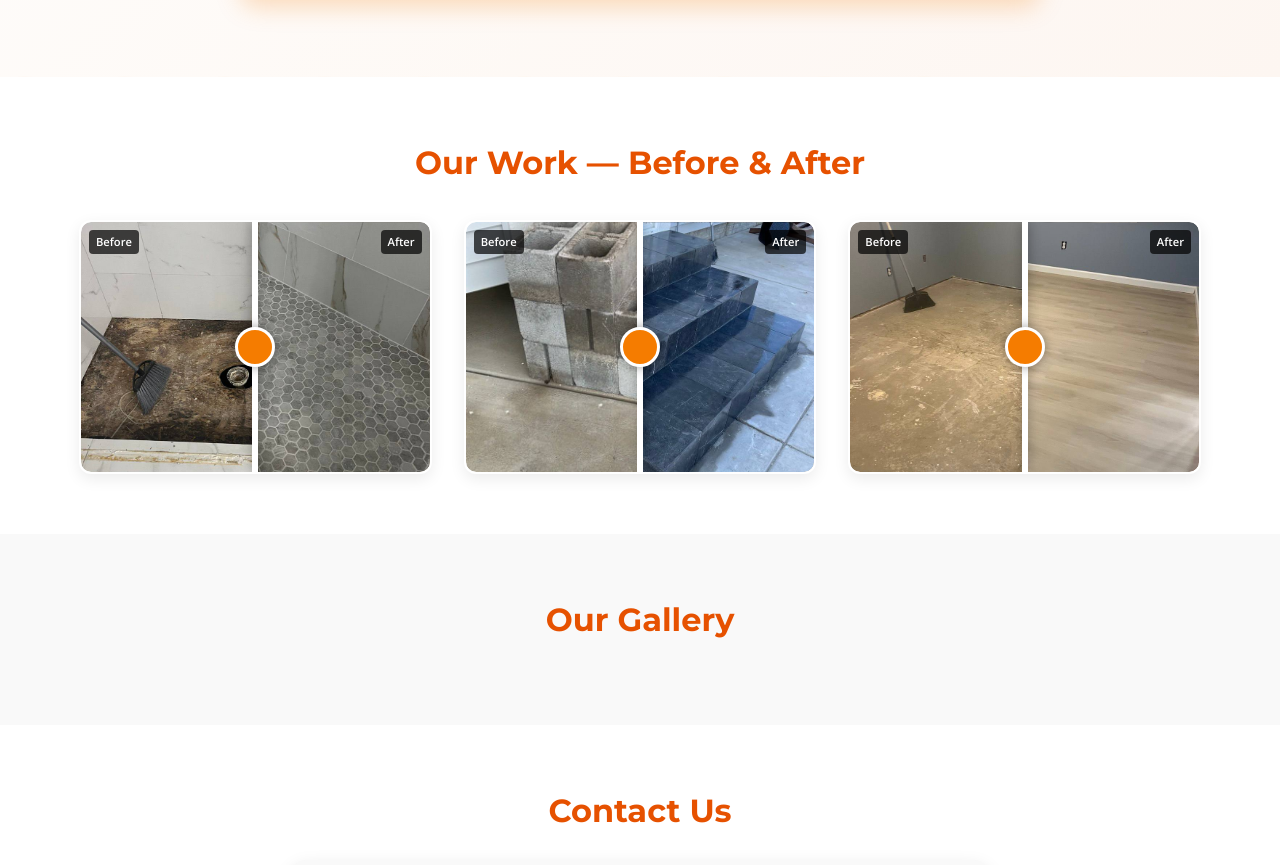
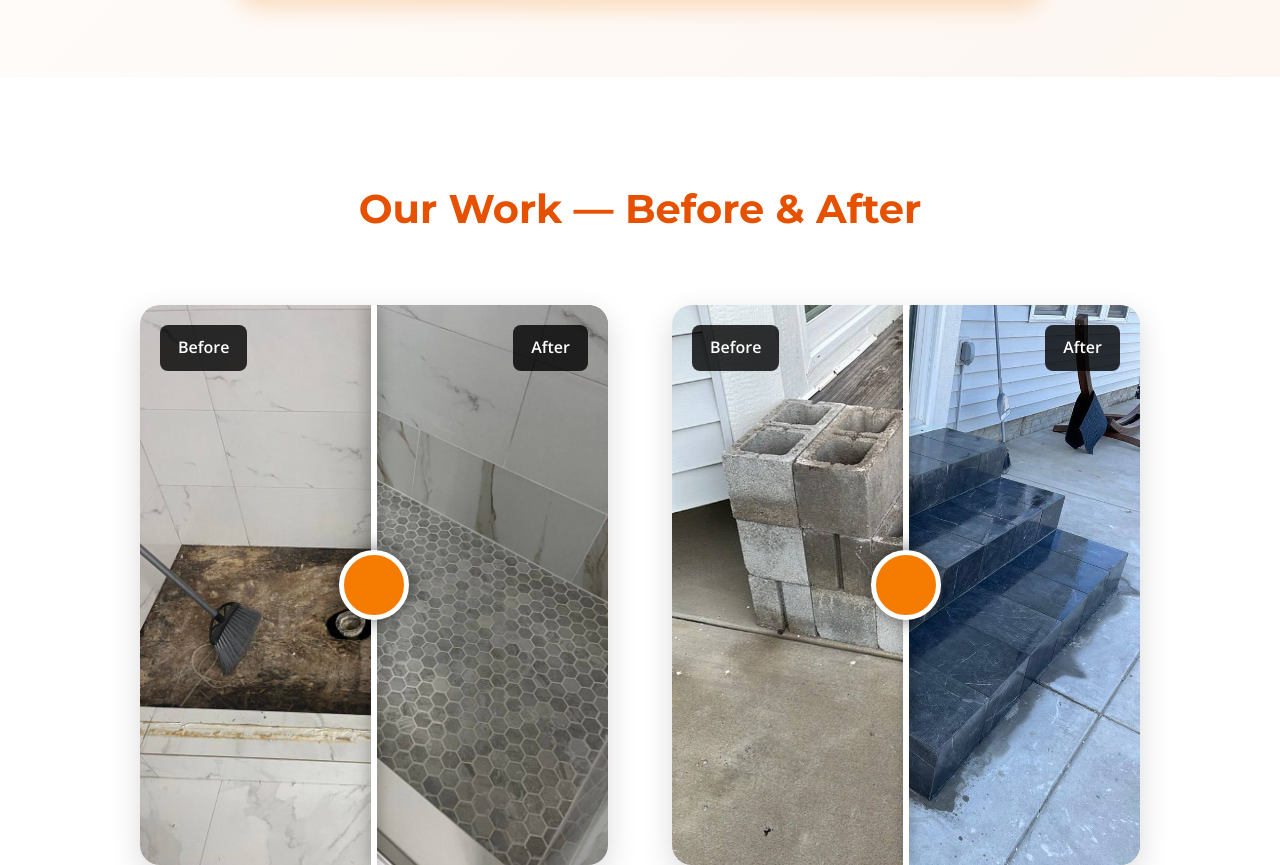
Before and after one commit to Doggy228/vb-build, a website: page index.html in a window 1280 px wide. Shown: the part 1856-2721 px from the top of the page. Drawn offline with nearby package versions, Linux system fonts and the light colour scheme; no server answers.

Commit message:
add before/after

```diff
--- a/index.html
+++ b/index.html
@@ -66,8 +66,6 @@
             color: #333;
             background: #fff;
             overflow-x: hidden;
-            margin: 0;
-            padding: 0;
         }
         img { max-width: 100%; height: auto; display: block; }
         a { text-decoration: none; color: inherit; }
@@ -87,8 +85,6 @@
             position: fixed;
             width: 100%;
             top: 0;
-            left: 0;
-            right: 0;
             z-index: 1000;
             box-shadow: 0 3px 12px rgba(0,0,0,0.2);
             height: 70px;
@@ -121,7 +117,6 @@
             font-weight: 600;
             font-size: 0.88rem;
             transition: color 0.3s;
-            cursor: pointer;
         }
         nav a:hover {
             color: var(--orange-light);
@@ -377,19 +372,93 @@
             margin-bottom: 0.5rem;
         }
 
-        .before-after { background: #fff; border-radius: 12px; overflow: hidden; box-shadow: 0 5px 15px rgba(0,0,0,0.08); transition: all 0.35s ease; border: 2px solid transparent; position: relative; }
-        .before-after:hover { transform: translateY(-6px); border-color: var(--orange-main); }
-        .ba-container { position: relative; width: 100%; height: 180px; overflow: hidden; border-radius: 10px; cursor: ew-resize; user-select: none; touch-action: pan-y; }
-        .ba-before, .ba-after { position: absolute; top: 0; left: 0; width: 100%; height: 100%; object-fit: cover; }
-        .ba-after { clip-path: polygon(50% 0, 100% 0, 100% 100%, 50% 100%); z-index: 1; }
-        .ba-resizer { position: absolute; top: 0; left: 50%; width: 6px; height: 100%; background: #fff; transform: translateX(-50%); box-shadow: 0 0 12px rgba(0,0,0,0.4); cursor: ew-resize; z-index: 10; }
-        .ba-handle { position: absolute; top: 50%; left: 50%; width: 34px; height: 34px; background: var(--orange-main); border: 3px solid #fff; border-radius: 50%; transform: translate(-50%, -50%); box-shadow: 0 0 12px rgba(0,0,0,0.4); }
-        .ba-label { position: absolute; top: 8px; padding: 3px 7px; background: rgba(0,0,0,0.7); color: #fff; font-size: 0.7rem; font-weight: 700; border-radius: 4px; z-index: 5; }
-        .ba-label.before { left: 8px; } .ba-label.after { right: 8px; }
+        .before-after {
+            background: #fff;
+            border-radius: 20px;
+            overflow: hidden;
+            box-shadow: 0 10px 30px rgba(0,0,0,0.15);
+            transition: all 0.35s ease;
+            position: relative;
+        }
+        .before-after:hover {
+            transform: translateY(-10px);
+            box-shadow: 0 20px 40px rgba(0,0,0,0.22);
+        }
+        .ba-container {
+            position: relative;
+            width: 100%;
+            height: 500px;
+            overflow: hidden;
+            cursor: ew-resize;
+            user-select: none;
+            touch-action: pan-y;
+        }
+        .ba-before,
+        .ba-after {
+            position: absolute;
+            top: 0;
+            left: 0;
+            width: 100%;
+            height: 100%;
+            object-fit: cover;
+        }
+        .ba-after {
+            clip-path: polygon(50% 0, 100% 0, 100% 100%, 50% 100%);
+            z-index: 1;
+        }
+        .ba-resizer {
+            position: absolute;
+            top: 0;
+            left: 50%;
+            width: 6px;
+            height: 100%;
+            background: #fff;
+            transform: translateX(-50%);
+            box-shadow: 0 0 15px rgba(0,0,0,0.5);
+            cursor: ew-resize;
+            z-index: 10;
+        }
+        .ba-handle {
+            position: absolute;
+            top: 50%;
+            left: 50%;
+            width: 60px;
+            height: 60px;
+            background: var(--orange-main);
+            border: 5px solid #fff;
+            border-radius: 50%;
+            transform: translate(-50%, -50%);
+            box-shadow: 0 0 20px rgba(0,0,0,0.6);
+        }
+        .ba-label {
+            position: absolute;
+            top: 20px;
+            padding: 10px 18px;
+            background: rgba(0,0,0,0.8);
+            color: #fff;
+            font-size: 1rem;
+            font-weight: 700;
+            border-radius: 8px;
+            z-index: 5;
+        }
+        .ba-label.before { left: 20px; }
+        .ba-label.after { right: 20px; }
 
-        .work { padding: 60px 0; background: #fff; }
-        .work h2 { font-family: 'Montserrat', sans-serif; text-align: center; font-size: 2rem; color: var(--orange-dark); margin-bottom: 2rem; }
-        .work-grid { display: grid; grid-template-columns: 1fr; gap: 1.5rem; }
+        .work { padding: 100px 0; background: #fff; }
+        .work h2 {
+            font-family: 'Montserrat', sans-serif;
+            text-align: center;
+            font-size: 2.5rem;
+            color: var(--orange-dark);
+            margin-bottom: 4rem;
+        }
+        .work-grid {
+            display: grid;
+            grid-template-columns: 1fr;
+            gap: 3.5rem;
+            max-width: 1000px;
+            margin: 0 auto;
+        }
 
         .gallery { padding: 60px 0; background: var(--gray-bg); text-align: center; }
         .gallery h2 { font-family: 'Montserrat', sans-serif; font-size: 2rem; color: var(--orange-dark); margin-bottom: 1.2rem; }
@@ -412,19 +481,14 @@
             aspect-ratio: 1 / 1;
             background: #f0f0f0;
             cursor: zoom-in;
-            transform: translateZ(0);
-            will-change: transform;
         }
 
         .gallery-item img {
             width: 100%;
             height: 100%;
             object-fit: cover;
-            object-position: center;
             border-radius: 16px;
             transition: transform 0.7s cubic-bezier(0.2, 0.8, 0.2, 1);
-            transform: scale(1);
-            will-change: transform;
         }
 
         .gallery-item:hover {
@@ -481,7 +545,6 @@
             width: 100%; height: 100%;
             background: rgba(0, 0, 0, 0.92);
             backdrop-filter: blur(16px);
-            -webkit-backdrop-filter: blur(16px);
             display: flex;
             align-items: center;
             justify-content: center;
@@ -504,8 +567,6 @@
             transform: scale(0.9);
             opacity: 0;
             transition: transform 0.6s cubic-bezier(0.25, 0.8, 0.25, 1), opacity 0.6s ease;
-            display: block;
-            will-change: transform, opacity;
         }
 
         .lightbox.active img {
@@ -530,7 +591,6 @@
             justify-content: center;
             transition: all 0.3s ease;
             z-index: 10;
-            user-select: none;
         }
 
         .lightbox-close { top: 20px; right: 25px; }
@@ -730,29 +790,13 @@
         }
 
         @media (max-width: 768px) {
-            header {
-                height: 60px;
-            }
-            .header-inner {
-                justify-content: space-between;
-                padding: 0.6rem 0;
-                gap: 0;
-            }
+            header { height: 60px; }
+            .header-inner { padding: 0.6rem 0; gap: 0; }
 
-            .burger {
-                display: flex;
-                order: 1;
-            }
+            .burger { display: flex; order: 1; }
 
-            #logo {
-                order: 2;
-                flex: 1;
-                text-align: center;
-            }
-            .logo-img {
-                height: 48px;
-                margin: 0 auto;
-            }
+            #logo { order: 2; flex: 1; text-align: center; }
+            .logo-img { height: 48px; margin: 0 auto; }
 
             .mobile-call-top {
                 display: flex;
@@ -768,77 +812,39 @@
                 box-shadow: 0 4px 12px rgba(245, 124, 0, 0.35);
                 animation: pulse 2s infinite;
             }
-            .mobile-call-top .material-icons {
-                font-size: 1rem;
-            }
-            .mobile-call-top:hover {
-                background: var(--orange-light);
-                transform: scale(1.05);
-            }
+            .mobile-call-top .material-icons { font-size: 1rem; }
 
             #desktopNav, .call-btn { display: none; }
             .mobile-call { display: flex; }
 
             .gallery-grid { grid-template-columns: repeat(auto-fill, minmax(140px, 1fr)); gap: 0.8rem; }
-            .lightbox-close, .lightbox-prev, .lightbox-next { width: 48px; height: 48px; font-size: 2.2rem; }
-            .lightbox-prev::before, .lightbox-next::before, .lightbox-close::before { font-size: 2.2rem; }
 
-            #about h2 { font-size: 1.9rem; }
-            #about .services-grid { grid-template-columns: 1fr; gap: 1.2rem; }
-            #about .service-item { padding: 1.2rem; }
-            #about .guarantee { padding: 1.5rem; font-size: 0.95rem; }
+            .ba-container { height: 360px; }
+            .ba-handle { width: 50px; height: 50px; }
 
-            .hero {
-                padding: 140px 20px 90px;
-                margin-top: 60px !important;
-            }
+            .hero { padding: 140px 20px 90px; margin-top: 60px !important; }
 
-            .admin-panel {
-                margin: 0.5rem auto 0;
-            }
+            .work-grid { gap: 2.5rem; }
+            .work h2 { font-size: 2rem; margin-bottom: 3rem; }
+
+            .admin-panel { margin: 0.5rem auto 0; }
             .admin-panel input { width: 45px; font-size: 0.52rem; }
             .admin-panel button { font-size: 0.52rem; padding: 1px 3px; }
             .admin-status { font-size: 0.52rem; min-width: 32px; }
 
-            footer .container {
-                flex-direction: column;
-                text-align: center;
-            }
-            .copyright {
-                position: static;
-                transform: none;
-                margin-bottom: 0.5rem;
-            }
-            .admin-panel {
-                margin-left: 0;
-            }
+            footer .container { flex-direction: column; text-align: center; }
+            .copyright { position: static; transform: none; margin-bottom: 0.5rem; }
+            .admin-panel { margin-left: 0; }
         }
 
         @media (min-width: 769px) {
             .burger, .mobile-call, .mobile-call-top { display: none; }
-            .hero {
-                padding: 200px 20px 130px;
-                margin-top: 70px !important;
-            }
+            .hero { padding: 200px 20px 130px; margin-top: 70px !important; }
             .hero h1 { font-size: 3.2rem; }
             .hero p { font-size: 1.25rem; }
-            .work-grid { grid-template-columns: repeat(auto-fit, minmax(300px, 1fr)); gap: 2rem; }
-            .gallery-grid { grid-template-columns: repeat(auto-fill, minmax(200px, 1fr)); gap: 1.2rem; }
-            .ba-container { height: 250px; }
-            .ba-handle { width: 40px; height: 40px; }
-            .contact-phone { font-size: 2rem; }
-
-            .admin-panel {
-                margin: 0;
-            }
-            .copyright {
-                position: absolute;
-                left: 50%;
-                transform: translateX(-50%);
-            }
-            .admin-panel {
-                margin-left: auto;
-            }
+            .work-grid { grid-template-columns: repeat(2, 1fr); gap: 4rem; }
+            .ba-container { height: 560px; }
+            .ba-handle { width: 70px; height: 70px; }
         }
     </style>
 </head>
@@ -974,7 +980,7 @@
                 <div class="before-after">
                     <div class="ba-container">
                         <img src="images/before1.jpg" alt="" class="ba-before" aria-hidden="true">
-                        <img src="images/after1.jpg" alt="Modern kitchen renovation by VB Build LLC in USA" class="ba-after">
+                        <img src="images/after1.jpg" alt="Modern kitchen renovation by VB Build LLC" class="ba-after">
                         <div class="ba-resizer"><span class="ba-handle"></span></div>
                         <div class="ba-label before">Before</div>
                         <div class="ba-label after">After</div>
@@ -983,7 +989,7 @@
                 <div class="before-after">
                     <div class="ba-container">
                         <img src="images/before2.jpg" alt="" class="ba-before" aria-hidden="true">
-                        <img src="images/after2.jpg" alt="Luxury bathroom remodel completed by VB Build LLC" class="ba-after">
+                        <img src="images/after2.jpg" alt="Luxury bathroom remodel by VB Build LLC" class="ba-after">
                         <div class="ba-resizer"><span class="ba-handle"></span></div>
                         <div class="ba-label before">Before</div>
                         <div class="ba-label after">After</div>
@@ -992,7 +998,16 @@
                 <div class="before-after">
                     <div class="ba-container">
                         <img src="images/before3.jpg" alt="" class="ba-before" aria-hidden="true">
-                        <img src="images/after3.jpg" alt="Professional flooring installation and full room renovation" class="ba-after">
+                        <img src="images/after3.jpg" alt="Professional flooring installation and room renovation" class="ba-after">
+                        <div class="ba-resizer"><span class="ba-handle"></span></div>
+                        <div class="ba-label before">Before</div>
+                        <div class="ba-label after">After</div>
+                    </div>
+                </div>
+                <div class="before-after">
+                    <div class="ba-container">
+                        <img src="images/before4.jpg" alt="" class="ba-before" aria-hidden="true">
+                        <img src="images/after4.jpg" alt="Living room transformation with new flooring and painting by VB Build LLC" class="ba-after">
                         <div class="ba-resizer"><span class="ba-handle"></span></div>
                         <div class="ba-label before">Before</div>
                         <div class="ba-label after">After</div>
@@ -1320,7 +1335,7 @@
                 galleryGrid.innerHTML = '';
                 galleryImages = [];
 
-                const excluded = ['hero.jpg', 'before1.jpg', 'after1.jpg', 'before2.jpg', 'after2.jpg', 'before3.jpg', 'after3.jpg'];
+                const excluded = ['hero.jpg','before1.jpg','after1.jpg','before2.jpg','after2.jpg','before3.jpg','after3.jpg','before4.jpg','after4.jpg','before5.jpg','after5.jpg','before6.jpg','after6.jpg'];
                 const galleryKeywords = [
                     "kitchen renovation Louisville",
                     "bathroom remodel USA",
@@ -1347,8 +1362,7 @@
             const div = document.createElement('div');
             div.className = 'gallery-item';
             div.innerHTML = `
-                <img src="${src}" alt="${alt}" loading="lazy" width="300" height="300"
-                     srcset="${src} 300w, ${src} 600w" sizes="(max-width: 600px) 140px, 200px">
+                <img src="${src}" alt="${alt}" loading="lazy">
                 ${isAdmin ? `<button class="gallery-delete" onclick="deleteImage('${filename}')">×</button>` : ''}
             `;
             div.querySelector('img').addEventListener('click', () => openLightbox(index));
```
Also changed, not shown: images/after4.jpg (added), images/before4.jpg (added).
